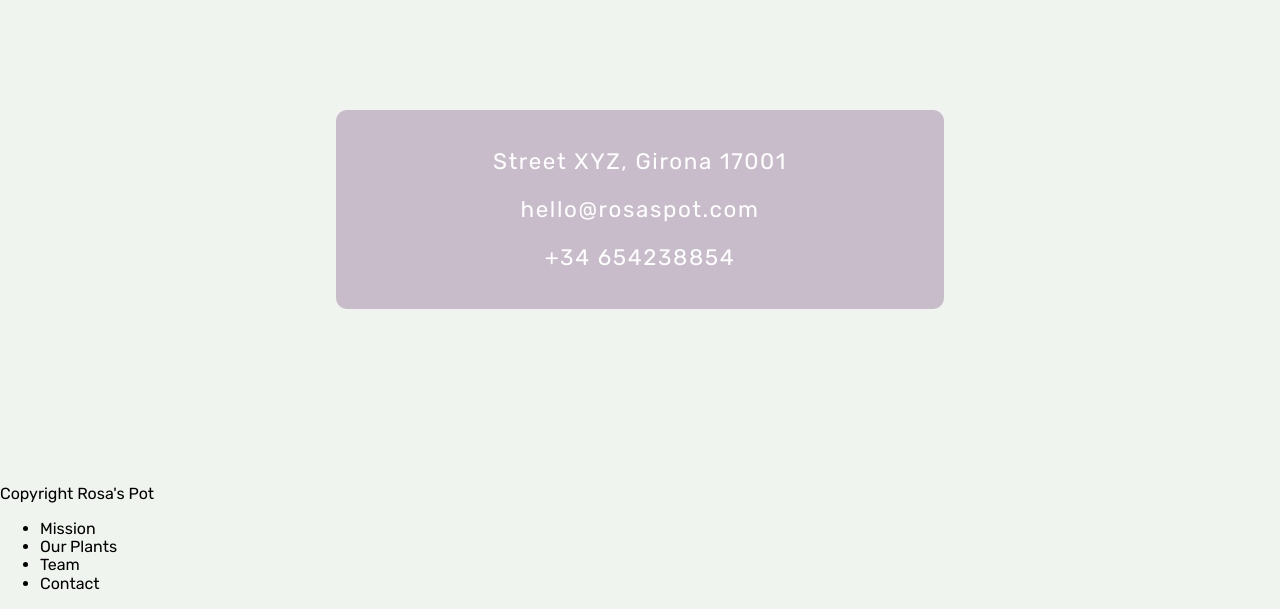
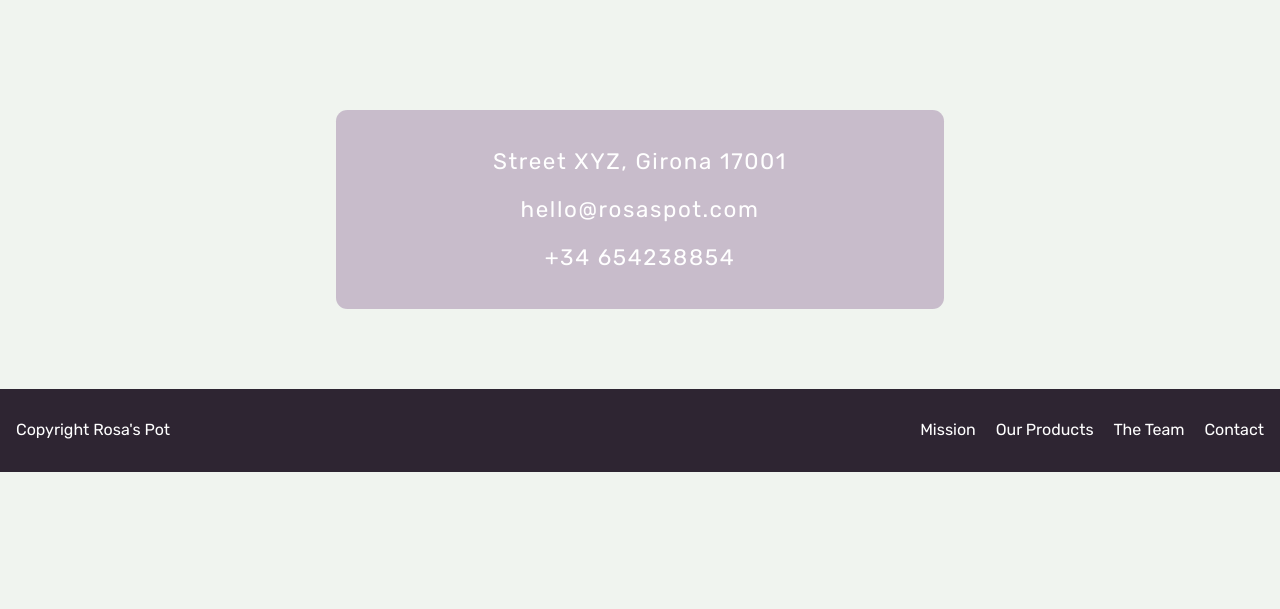
Before and after one commit to byoriolserra/flexbox-home-page, a plain HTML site: page index.html in a window 1280 px wide. Shown: the part 1642-2251 px from the top of the page. After the commit the page ends 2114 px from the top, so only its background shows below. Drawn offline with Linux system fonts and the light colour scheme.

Commit message:
Add styling to Footer section

```diff
--- a/index.html
+++ b/index.html
@@ -65,13 +65,15 @@
             </div>
         </main>
         <footer>
+            <div class="footer-content">
                 <p>Copyright Rosa's Pot</p>
                 <ul class="footer-nav">
                     <li><a>Mission</a></li>
-                <li><a>Our Plants</a></li>
-                <li><a>Team</a></li>
+                    <li><a>Our Products</a></li>
+                    <li><a>The Team</a></li>
                     <li><a>Contact</a></li>
                 </ul>
+            </div>
         </footer>
     </body>
 </html>
--- a/resources/css/style.css
+++ b/resources/css/style.css
@@ -187,13 +187,25 @@ hr {
     letter-spacing: 0.1rem;
     border-radius: 0.7rem;
     color: white;
+    margin-bottom: -5rem;
 }
 
 
-
-
-
+/* FOOTER */
 
 footer {
     width: 100%;
+    background-color: #2E2532;
+    color: white;
 }
+
+.footer-content {
+    display: flex;
+    justify-content: space-between;
+    padding: 1rem;
+}
+
+.footer-nav li {
+    display: inline-block;
+    margin-left: 1rem;
+}
```
Lines whose indentation alone changed are shown as unchanged.
